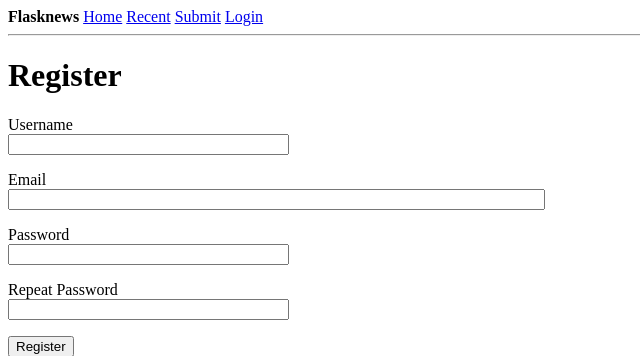
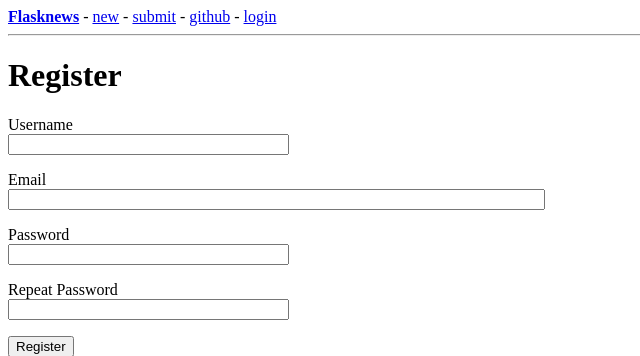
Before and after one commit to duarteocarmo/flask_hackernews, a Flask app: page /auth/register in a window 1280 px wide. Shown: the top 356 px of the page, without its empty margins (0-640 px from the left). Run offline with Flask 2, Linux system fonts and the light colour scheme; some libraries are stand-ins or nearby versions.

Commit message:
Changed header

```diff
--- a/app/templates/base.html
+++ b/app/templates/base.html
@@ -14,15 +14,15 @@
     </head>
     <body>
         <div>
-            <b>Flasknews</b>
-            <a href="{{ url_for('main.index') }}">Home</a>
-            <a href="{{ url_for('main.new') }}">Recent</a>
-            <a href="{{ url_for('main.submit') }}">Submit</a>
+            <a href="{{ url_for('main.index') }}"><b>Flasknews</b></a> -
+            <a href="{{ url_for('main.new') }}">new</a> -
+            <a href="{{ url_for('main.submit') }}">submit</a> -
+            <a href="https://github.com/duarteocarmo/flask_hackernews">github</a> -
             {% if current_user.is_anonymous %}
-            <a href="{{ url_for('auth.login') }}">Login</a>
+            <a href="{{ url_for('auth.login') }}">login</a>
             {% else %}
-            <a href="{{ url_for('main.user', username=current_user.username) }}">{{ current_user.username }}</a>
-            <a href="{{ url_for('auth.logout') }}">Logout</a>
+            <a href="{{ url_for('main.user', username=current_user.username) }}">{{ current_user.username }}</a> -
+            <a href="{{ url_for('auth.logout') }}">logout</a>
             {% endif %}
         </div>
         <hr>
```
